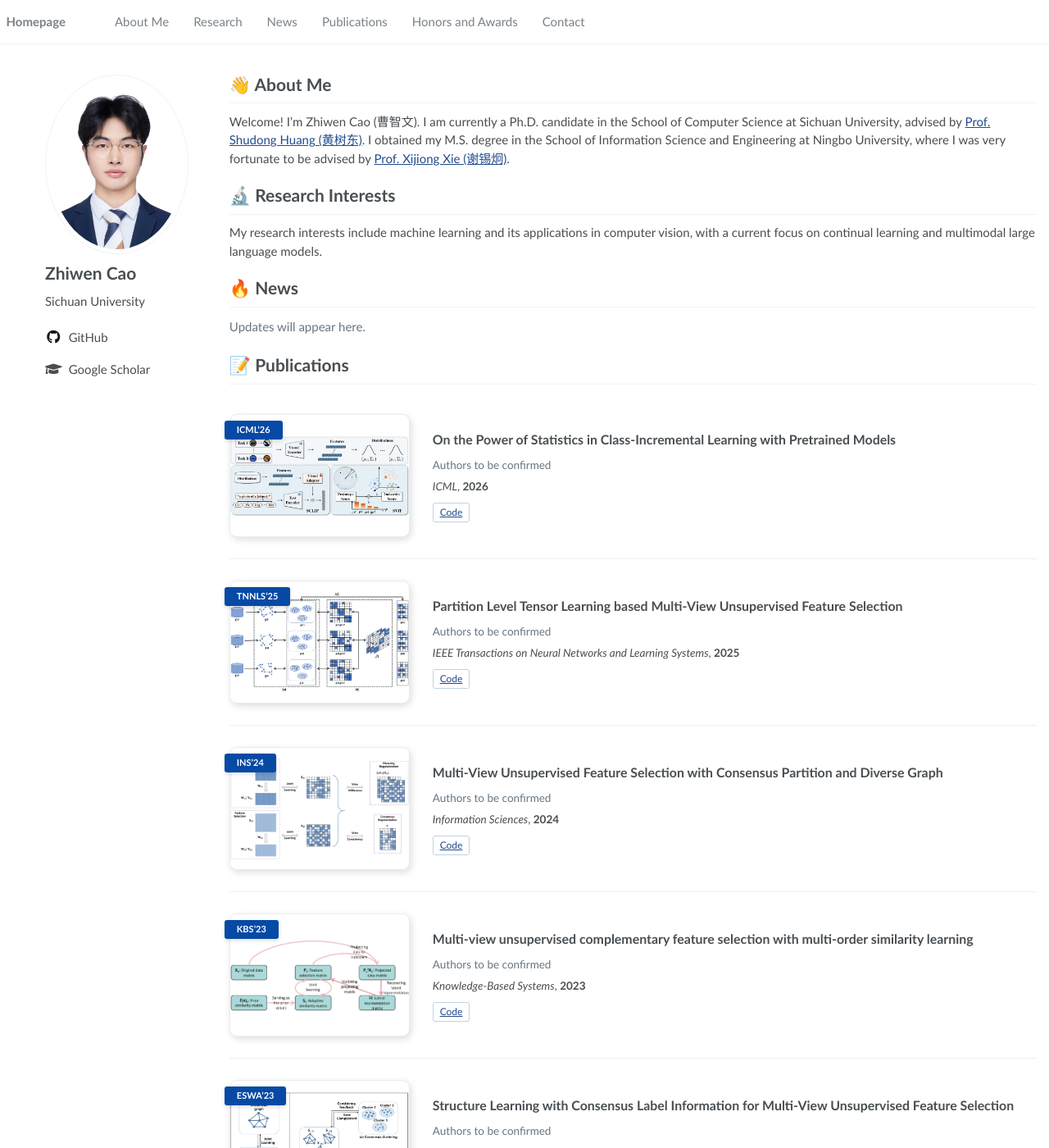
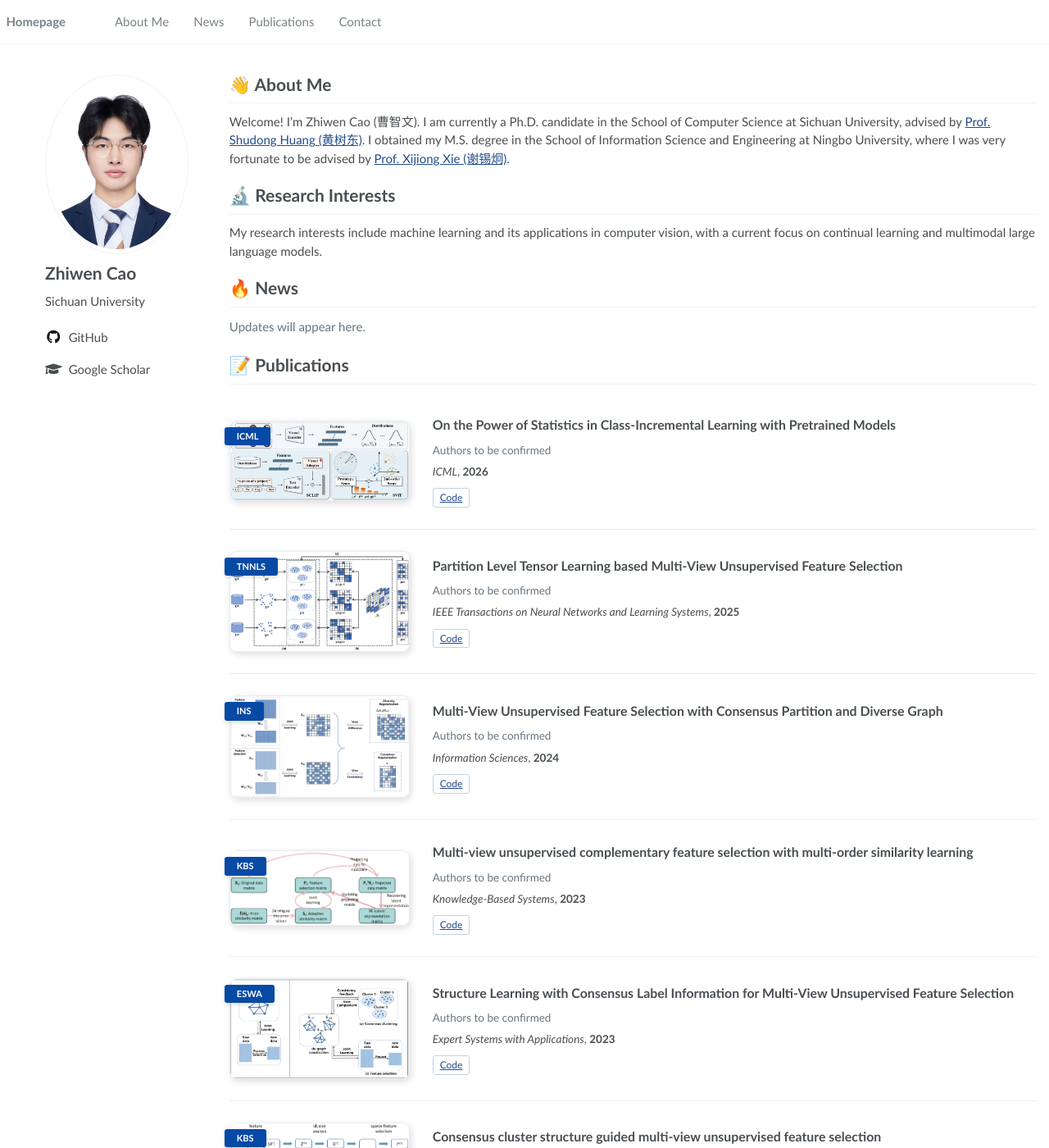
Before and after one commit to HdTgon/HdTgon.github.io, a Jekyll site: the page built from _pages/about.html, in a window 1280 px wide and 1400 px high. Shown: the whole window at 82% size. Built offline with Jekyll 4.4.1, drawn with Linux system fonts in a browser that asks for light colours; some of the changed text lies outside the part shown.

Commit message:
Refine paper image sizing, badges, contact text and navigation

```diff
--- a/_data/navigation.yml
+++ b/_data/navigation.yml
@@ -1,13 +1,9 @@
 main:
   - title: "About Me"
     url: "#about-me"
-  - title: "Research"
-    url: "#research"
   - title: "News"
     url: "#news"
   - title: "Publications"
     url: "#publications"
-  - title: "Honors and Awards"
-    url: "#awards"
   - title: "Contact"
     url: "#contact"
--- a/_data/profile.json
+++ b/_data/profile.json
@@ -27,7 +27,7 @@
       "links": {
         "Code": "https://github.com/HdTgon/baseCIL"
       },
-      "badge": "ICML’26",
+      "badge": "ICML",
       "image": "images/publications/26ICML_on_the.png",
       "image_alt": "Method overview: On the Power of Statistics in Class-Incremental Learning with Pretrained Models"
     },
@@ -39,7 +39,7 @@
       "links": {
         "Code": "https://github.com/HdTgon/2023-TNNLS-PTFS"
       },
-      "badge": "TNNLS’25",
+      "badge": "TNNLS",
       "image": "images/publications/25TNNLS_partition_level.png",
       "image_alt": "Method overview: Partition Level Tensor Learning based Multi-View Unsupervised Feature Selection"
     },
@@ -51,7 +51,7 @@
       "links": {
         "Code": "https://github.com/HdTgon/2023-INS-CDMvFS"
       },
-      "badge": "INS’24",
+      "badge": "INS",
       "image": "images/publications/24INS_CDMvFS.png",
       "image_alt": "Method overview: Multi-View Unsupervised Feature Selection with Consensus Partition and Diverse Graph"
     },
@@ -63,7 +63,7 @@
       "links": {
         "Code": "https://github.com/HdTgon/2023-KBS-CFSMO"
       },
-      "badge": "KBS’23",
+      "badge": "KBS",
       "image": "images/publications/23KBS_CFSMO.png",
       "image_alt": "Method overview: Multi-view unsupervised complementary feature selection with multi-order similarity learning"
     },
@@ -75,7 +75,7 @@
       "links": {
         "Code": "https://github.com/HdTgon/2023-ESWA-SCMvFS"
       },
-      "badge": "ESWA’23",
+      "badge": "ESWA",
       "image": "images/publications/23ESWA_SCMvFS.png",
       "image_alt": "Method overview: Structure Learning with Consensus Label Information for Multi-View Unsupervised Feature Selection"
     },
@@ -87,7 +87,7 @@
       "links": {
         "Code": "https://github.com/HdTgon/2023-KBS-CCSFS"
       },
-      "badge": "KBS’23",
+      "badge": "KBS",
       "image": "images/publications/23KBS_CCSFS.png",
       "image_alt": "Method overview: Consensus cluster structure guided multi-view unsupervised feature selection"
     }
--- a/_pages/about.html
+++ b/_pages/about.html
@@ -19,7 +19,7 @@ author_profile: true
 {% for paper in papers %}
 <article class="publication-entry">
 <div class="paper-visual">
-<img class="paper-thumbnail" src="{{ paper.image | relative_url }}" alt="{{ paper.image_alt | default: paper.title | escape }}" loading="lazy" width="480" height="300">
+<img class="paper-thumbnail" src="{{ paper.image | relative_url }}" alt="{{ paper.image_alt | default: paper.title | escape }}" loading="lazy">
 <span class="paper-venue-badge">{{ paper.badge | default: paper.venue | escape }}</span>
 </div>
 <div class="paper-details">
@@ -32,6 +32,5 @@ author_profile: true
 {% if p.awards.size > 0 %}<ul>{% for entry in p.awards %}<li><em>{{ entry.date | escape }}</em>: {{ entry.text | escape }}</li>{% endfor %}</ul>{% else %}<p class="profile-note">Honors and awards will be added soon.</p>{% endif %}</section>
 
 <section id="contact"><h1>Contact</h1>
-<ul class="contact-details"><li>Email: <a href="mailto:{{ p.contact.email | escape }}">{{ p.contact.email | escape }}</a></li></ul>
+<ul class="contact-details"><li>Email: <span>{{ p.contact.email | escape }}</span></li></ul>
 </section>
-<footer class="template-credit">© {{ site.time | date: '%Y' }} {{ p.name | escape }} · Powered by <a href="https://github.com/RayeRen/acad-homepage.github.io">AcadHomepage</a> &amp; Jekyll.</footer>
--- a/assets/css/profile.css
+++ b/assets/css/profile.css
@@ -8,5 +8,5 @@ html{scroll-behavior:smooth;scroll-padding-top:80px}.profile-note{color:#687582;
 @media(max-width:1023px){.profile-links li+li{margin-top:0}}
 
 /* Publication thumbnails and journal/conference badges. */
-.publication-entry{display:grid;grid-template-columns:220px minmax(0,1fr);gap:28px;align-items:center;padding:26px 0}.paper-visual{position:relative;min-width:0}.paper-visual .paper-thumbnail{display:block;width:100%;max-width:none;height:150px;object-fit:contain;margin:0;background:#fff;border-radius:9px;box-shadow:2px 3px 8px #0002;border:1px solid #e9edf1}.paper-venue-badge{position:absolute;top:8px;left:-6px;max-width:calc(100% + 6px);padding:3px 15px;border-radius:3px;background:#064aa5;color:#fff;font-size:11px;font-weight:700;line-height:1.5;box-shadow:0 2px 5px #0002}.paper-details{min-width:0}.paper-details .paper-links{margin-top:10px}.contact-details{padding-left:1.5em}.contact-details a{overflow-wrap:anywhere}
-@media(max-width:700px){.publication-entry{grid-template-columns:1fr;gap:18px}.paper-visual{width:min(100%,280px)}.paper-visual .paper-thumbnail{height:175px}}
+.publication-entry{display:grid;grid-template-columns:220px minmax(0,1fr);gap:28px;align-items:center;padding:26px 0}.paper-visual{position:relative;min-width:0}.paper-visual .paper-thumbnail{display:block;width:100%;max-width:none;height:auto;object-fit:contain;margin:0;background:#fff;border-radius:9px;box-shadow:2px 3px 8px #0002;border:1px solid #e9edf1}.paper-venue-badge{position:absolute;top:8px;left:-6px;max-width:calc(100% + 6px);padding:3px 15px;border-radius:3px;background:#064aa5;color:#fff;font-size:11px;font-weight:700;line-height:1.5;box-shadow:0 2px 5px #0002}.paper-details{min-width:0}.paper-details .paper-links{margin-top:10px}.contact-details{padding-left:1.5em}.contact-details{overflow-wrap:anywhere}
+@media(max-width:700px){.publication-entry{grid-template-columns:1fr;gap:18px}.paper-visual{width:min(100%,280px)}.paper-visual .paper-thumbnail{height:auto}}
```
Also changed, not shown: README.md (+3 -1 lines).
